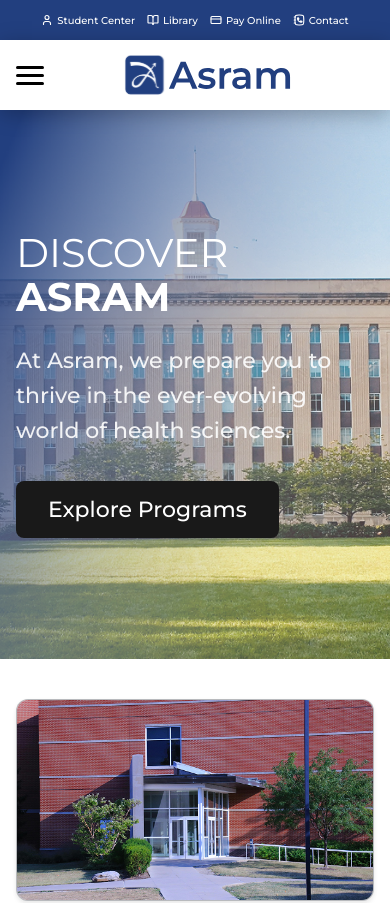
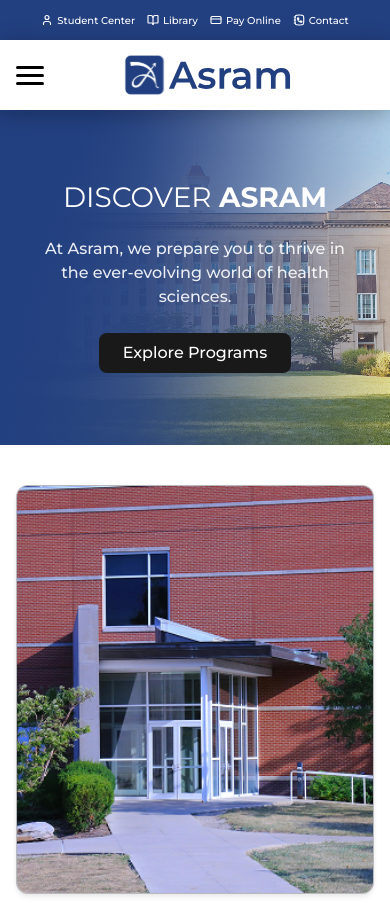
Before and after one commit to Orfus-Group/AsramWebsite-FE, a React (Vite) app: page /#/ in a window 390 px wide. Shown: the top 903 px of the page. Built offline with nearby package versions, Linux system fonts and the light colour scheme.

Commit message:
responsive homepage changes updated

```diff
--- a/src/pages/asram/AsramHero.jsx
+++ b/src/pages/asram/AsramHero.jsx
@@ -10,8 +10,8 @@
     <section
       className="
         relative w-full
-        h-[65vh]
-        sm:h-[60vh]
+        h-[335px]
+        sm:h-[450px]
         md:h-[75vh]
         lg:h-[760px]
         overflow-hidden
@@ -29,20 +29,26 @@
           decoding="sync"
           className="
             w-full h-full object-cover
-            object-[50%_30%]
+            object-[50%_15%]
             sm:object-center
           "
         />
 
         {/* Gradient Overlay */}
+        {/* Mobile Gradient Overlay */}
         <div
-          className="
-            absolute inset-0
-          "
+          className="absolute inset-0 block md:hidden"
+          style={{
+            background: "linear-gradient(90deg, #223F7F 0%, rgba(34, 63, 127, 0.85) 35%, rgba(34, 63, 127, 0.1) 100%)"
+          }}
+        />
+
+        {/* Desktop Gradient Overlay */}
+        <div
+          className="absolute inset-0 hidden md:block"
           style={{
             background: "linear-gradient(289deg, rgba(255, 255, 255, 0) 100%, rgba(210, 212, 221, 0.33) 59%, #223f7f 30%)"
           }}
-
         />
       </div>
 
@@ -52,11 +58,11 @@
           className="!py-0 !lg:pl-[120px] !lg:pr-[120px]"
           bg="transparent"
         >
-          <div className="max-w-[700px] text-white">
+          <div className="w-full md:max-w-[700px] text-white flex flex-col items-center text-center md:block md:text-left">
             <h1
               className="
                 text-white
-                text-[40px] leading-[1.1]
+                text-[28px] sm:text-[40px] leading-[1.1]
                 md:text-[50px]
                 lg:text-[60px] lg:leading-[54px]
                 mb-6
@@ -67,10 +73,11 @@
             </h1>
 
             <p className="
-              text-[22px] leading-[1.6]
+              text-[16px] sm:text-[18px] leading-[1.5]
               md:text-[18px] md:leading-[1.6]
-              mb-8 opacity-90 font-medium
-              max-w-[500px]
+              lg:text-[22px]
+              mb-6 opacity-90 font-medium
+              max-w-[320px] sm:max-w-[500px]
             ">
               At Asram, we prepare you to thrive in the ever-evolving world of health sciences.
             </p>
@@ -80,9 +87,9 @@
                 bg-[#191919]
                 hover:bg-[#27272a]
                 text-white
-                px-8 py-3
+                px-6 py-2 md:px-8 md:py-3
                 rounded-[8px]
-                text-[22px] font-medium
+                text-[16px] md:text-[22px] font-medium
                 transition-colors
               "
             >
--- a/src/pages/asram/InstitutionSection.jsx
+++ b/src/pages/asram/InstitutionSection.jsx
@@ -256,7 +256,7 @@
                 <span
                   className={`
                     ${T.font.weight.medium}
-                    text-[13px] xs:text-[14px] md:text-[12px] lg:text-[13.5px] xl:text-[15px]
+                    text-[13px] xs:text-[14px] md:text-[12px] lg:text-[13.5px] xl:text-[15px] min-[1390px]:text-[18px]
                     text-[#191919]
                     leading-tight
                     whitespace-nowrap
--- a/src/pages/asram/ReputationQuality.jsx
+++ b/src/pages/asram/ReputationQuality.jsx
@@ -91,7 +91,7 @@
               w-full
               h-full
               object-cover
-                  aspect-[16/9]
+              aspect-[3.5/4] md:aspect-[16/9] lg:aspect-auto
             "
           />
         </div>
```
